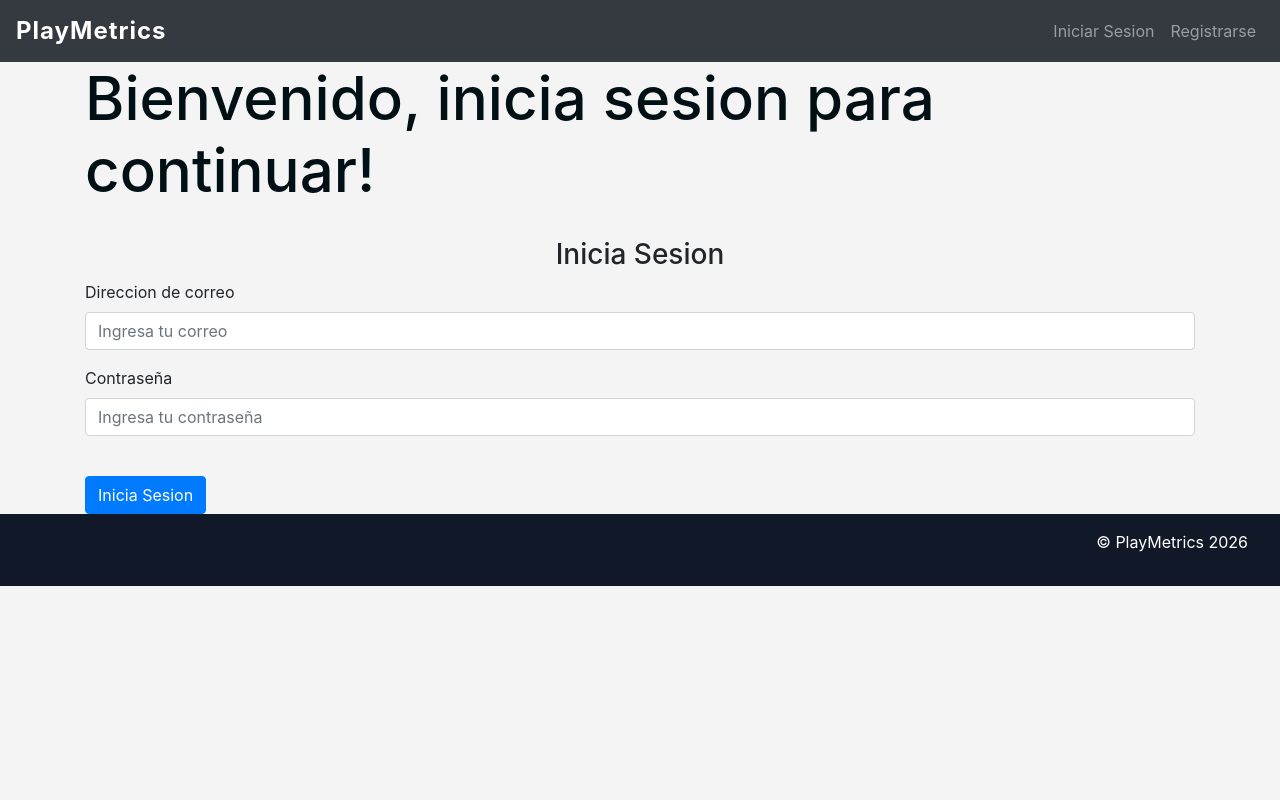
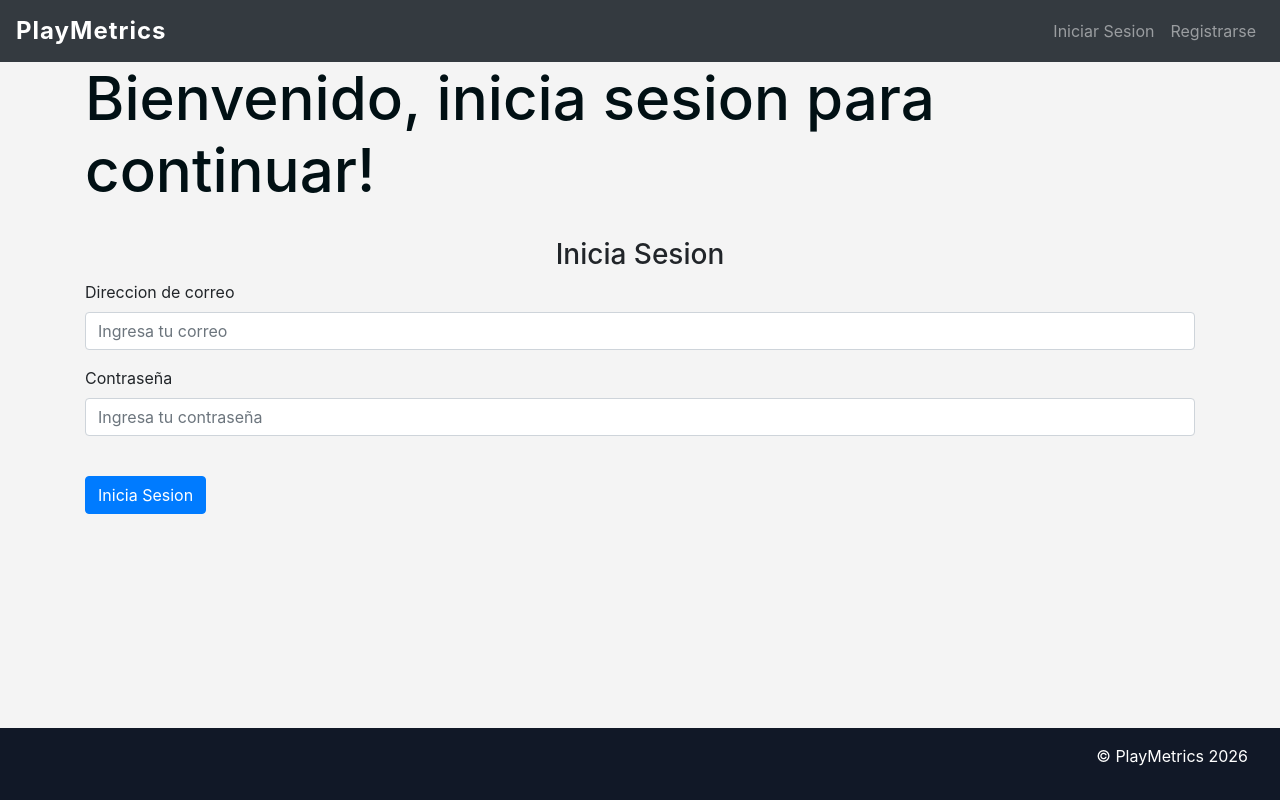
Before and after one commit to AlexisJMoranDev/PlayMetrics, a Flask app: a page that uses PlayMetrics 0.3/PlayMetrics/templates/base.html in a window 1280 px wide. Run offline with Flask 3, Linux system fonts and the light colour scheme; some libraries are stand-ins or nearby versions.

Commit message:
Add files via upload
Corrección de errores.

```diff
--- a/PlayMetrics 0.3/PlayMetrics/static/CSS/styles.css
+++ b/PlayMetrics 0.3/PlayMetrics/static/CSS/styles.css
@@ -7,6 +7,9 @@ h1 {
 body{
     margin: 0;
     background: #f4f4f4;
+    display: flex;
+    flex-direction: column;
+    min-height: 100vh;
 }
 
 html {
@@ -185,7 +188,7 @@ html {
 /* Pie de página, copyright, estilo */
 .footer-section {
   width: 100%;
-  margin: 0;
+  margin-top: auto;
   padding: 1rem 2rem;
   text-align: right;
   background-color: #111827;
```
Also changed, not shown: PlayMetrics 0.3/instance/database.db.
